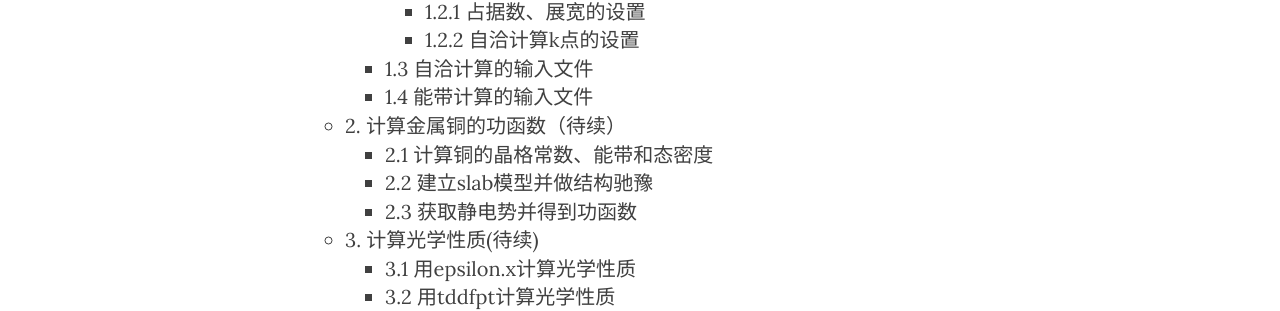
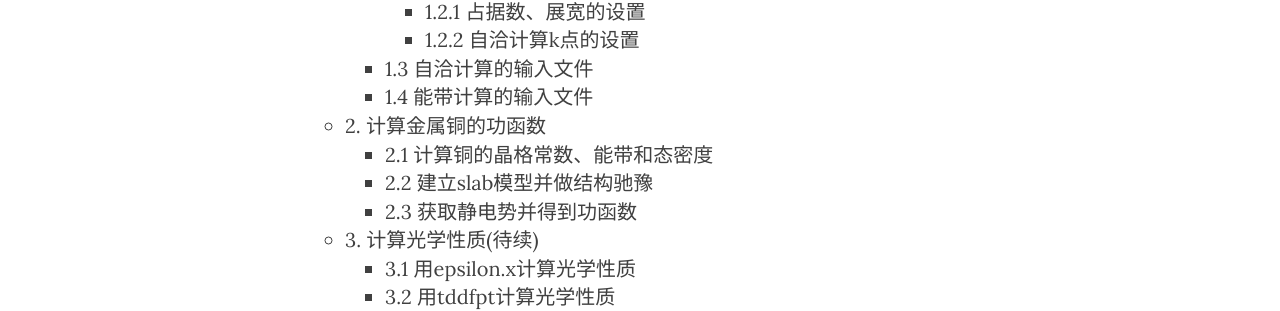
Before and after one commit to yyyu200/DFTbook, a Jekyll site: the page built from _posts/2019-04-01-HandsOn.md, in a window 1280 px wide and 900 px high. Shown: the part 329-640 px from the top of the window. Built offline with Jekyll 4.4.1, drawn with Linux system fonts in a browser that asks for light colours; nearby versions of some CDN libraries; formulas are drawn with MathJax 3; comment, search, counter and statistics services are not loaded; some of the changed text lies outside the part shown.

Commit message:
modify at20190520-19:47:01-aliyun

```diff
--- a/_posts/2019-04-01-HandsOn.md
+++ b/_posts/2019-04-01-HandsOn.md
@@ -337,7 +337,7 @@ plt.savefig('pwband.png',dpi=500)
     <img src="https://yyyu200.github.io/DFTbook/img/mband_3C_SiC.gif" width="300"/>
 </p>
 
-## 2. 计算金属铜的功函数（待续）
+## 2. 计算金属铜的功函数
 导体的功函数是指导体的费米能级到真空能级的差值，对于绝缘体来说，一般用类似的概念，如电离势（ionic potential）和亲和能（electron affinity）来表示价带顶和导带底与真空能级的差值。pw.x通过scf计算得到自洽电荷密度，进而得到CELL内各个点的势能，同时得到体系的费米能级。在pw.x中，由于平面波程序的周期性边界条件，能级的参考点是不确定的，所以在块材（bulk）的计算中无法得到真空能级。为了同时得到费米能级和真空能级，需要建立平板（slab）模型，在CELL中留空，留空的区域即是真空，电荷密度基本为0，所以势能是常数，即真空能级。在slab计算中费米能级（绝缘体的VBM）由于表面态的存在而不准确，而slab内的平均势能和真空平均势能是准确的；在bulk计算中，费米能级和平均势能的差值是准确的。认为slab内平均势能和bulk平均势能是对应的，则可以得到真空能级和费米能级的差值，即功函数。
 
 功函数与晶向、重构、吸附等密切相关，这里考虑金属Cu未重构的（110）表面，对于绝缘体的电离势可以通过类似方法得到。
```
